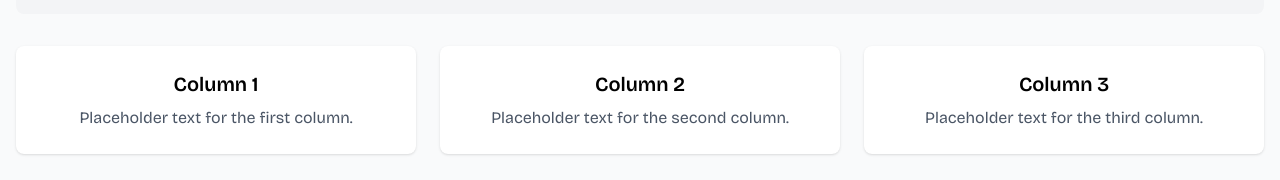
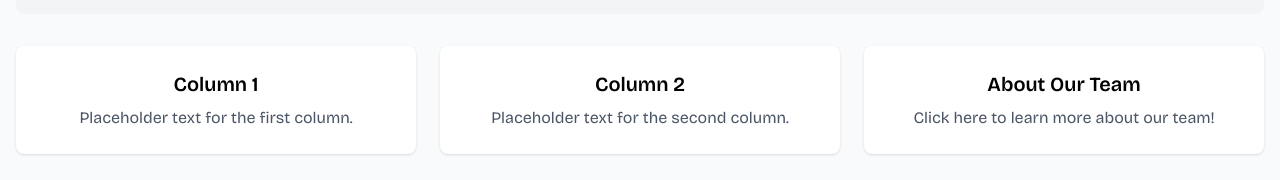
Before and after one commit to wclms-robotics/wcms-robotics.github.io, a React (Create React App) app: page / in a window 1280 px wide. Shown: the part 530-710 px from the top of the page. Built offline with nearby package versions, Linux system fonts and the light colour scheme.

Commit message:
add the about us link

```diff
--- a/src/App.js
+++ b/src/App.js
@@ -103,8 +103,8 @@ function App() {
           </div>
 
           <div className="bg-white rounded-lg shadow p-6">
-            <h2 className="text-xl font-semibold mb-2">Column 3</h2>
-            <p className="text-gray-600">Placeholder text for the third column.</p>
+            <h2 className="text-xl font-semibold mb-2">About Our Team</h2>
+            <p className="text-gray-600"><a href="https://google.com">Click here to learn more about our team!</a></p>
           </div>
         </div>
       </main>
```
